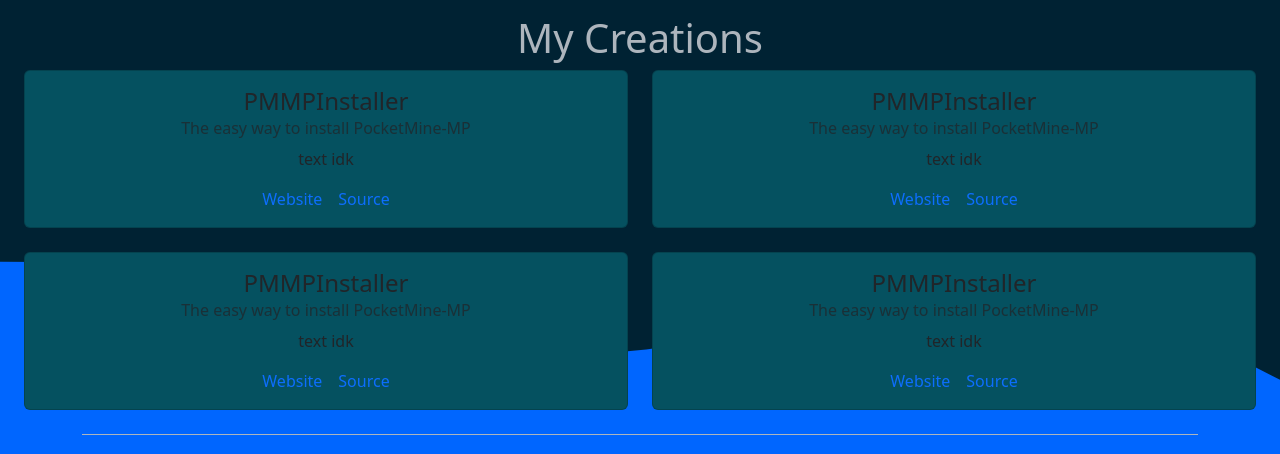
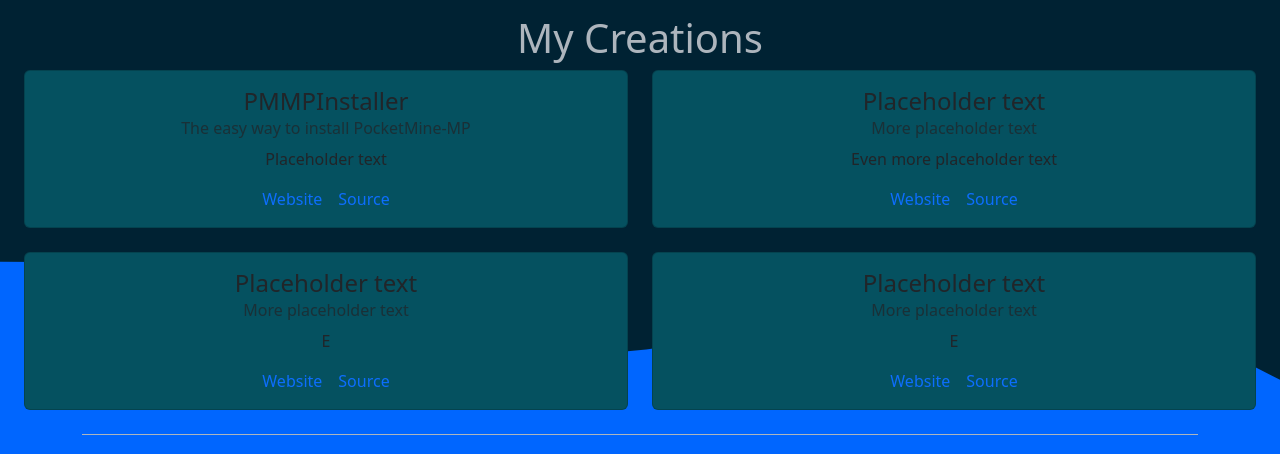
Before and after one commit to tpguy825/react-website, a React (Vite) app: page / in a window 1280 px wide. Shown: the part 290-744 px from the top of the page. Built offline with nearby package versions, Linux system fonts and the light colour scheme.

Commit message:
placeholder text

```diff
--- a/src/Cards.tsx
+++ b/src/Cards.tsx
@@ -3,55 +3,43 @@
 */
 export default {
 	topleft: {
-		image: {
-			src: null,
-			alt: null
-		},
+		image: undefined,
 		title: "PMMPInstaller",
 		subtitle: "The easy way to install PocketMine-MP",
-		text: "text idk",
+		text: "Placeholder text",
 		links: {
 			website: "https://pmmpinstaller.cf",
 			source: "https://github.com/tpguy825/PMMPInstaller"
 		}
 	},
 	topright: {
-		image: {
-			src: null,
-			alt: null
-		},
-		title: "PMMPInstaller",
-		subtitle: "The easy way to install PocketMine-MP",
-		text: "text idk",
+		image: undefined,
+		title: "Placeholder text",
+		subtitle: "More placeholder text",
+		text: "Even more placeholder text",
 		links: {
-			website: "https://pmmpinstaller.cf",
-			source: "https://github.com/tpguy825/PMMPInstaller"
+			website: "/",
+			source: "/"
 		}
 	},
 	bottomleft: {
-		image: {
-			src: null,
-			alt: null
-		},
-		title: "PMMPInstaller",
-		subtitle: "The easy way to install PocketMine-MP",
-		text: "text idk",
+		image: undefined,
+		title: "Placeholder text",
+		subtitle: "More placeholder text",
+		text: "E",
 		links: {
-			website: "https://pmmpinstaller.cf",
-			source: "https://github.com/tpguy825/PMMPInstaller"
+			website: "/",
+			source: "/"
 		}
 	},
 	bottomright: {
-		image: {
-			src: null,
-			alt: null
-		},
-		title: "PMMPInstaller",
-		subtitle: "The easy way to install PocketMine-MP",
-		text: "text idk",
+		image: undefined,
+		title: "Placeholder text",
+		subtitle: "More placeholder text",
+		text: "E",
 		links: {
-			website: "https://pmmpinstaller.cf",
-			source: "https://github.com/tpguy825/PMMPInstaller"
+			website: "/",
+			source: "/"
 		}
 	}
 }
--- a/src/Creations.tsx
+++ b/src/Creations.tsx
@@ -1,11 +1,12 @@
 // This makes it eaiser to modify them
 import cards from "./Cards"
 
-function card(cardinfo: { image: { src: string|null, alt: string|null }, title: string, subtitle: string, text: string, links: { website: string, source: string }}) {
-	if (cardinfo.image.src == null && cardinfo.image.alt === null) {
+function card(cardinfo: { image: { src: string, alt: string }|undefined, title: string, subtitle: string, text: string, links: { website: string, source: string }}): JSX.Element {
+	if (cardinfo.image !== undefined && cardinfo.image.src !== null && cardinfo.image.alt !== null) {
 		return (
 			<div className="card cards">
 				<div className="card-body">
+					<img src={cardinfo.image.src} alt={cardinfo.image.alt}/>
 					<h4 className="card-title">{cardinfo.title}</h4>
 					<h6 className="text-muted card-subtitle mb-2">{cardinfo.subtitle}</h6>
 					<p className="card-text">{cardinfo.text}</p>
@@ -14,11 +15,10 @@
 				</div>
 			</div>
 		)
-	} else if(cardinfo.image.src != null && cardinfo.image.alt != null) {
+	} else {
 		return (
 			<div className="card cards">
 				<div className="card-body">
-					<img src={cardinfo.image.src} alt={cardinfo.image.alt}/>
 					<h4 className="card-title">{cardinfo.title}</h4>
 					<h6 className="text-muted card-subtitle mb-2">{cardinfo.subtitle}</h6>
 					<p className="card-text">{cardinfo.text}</p>
@@ -34,7 +34,7 @@
  * This is 2x2 grid of my creations.
  * To change any of the card info, go to Cards.tsx
  */
-function Creations() {
+function Creations(): JSX.Element {
 	return (
 		<div>
 			<h1>My Creations</h1>
@@ -42,6 +42,7 @@
         	    <div className="col">
 					{card(cards.topleft)}
         	    </div>
+				<br/>
         	    <div className="col">
 					{card(cards.topright)}
 				</div>
@@ -51,6 +52,7 @@
         	    <div className="col">
 					{card(cards.bottomleft)}
 				</div>
+				<br/>
         	    <div className="col">
 					{card(cards.bottomright)}
 				</div>
```
Also changed, not shown: 1 other file (tests, documents, lock files or other folders).
